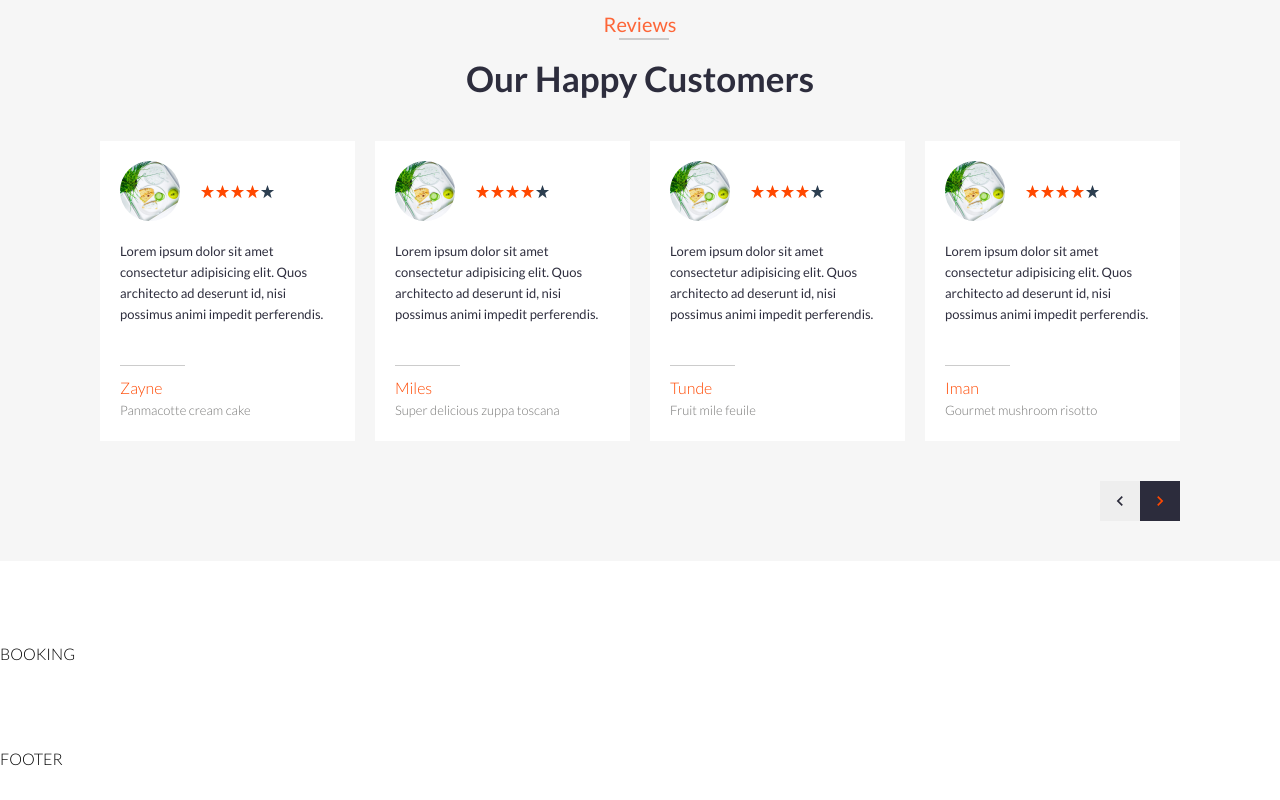
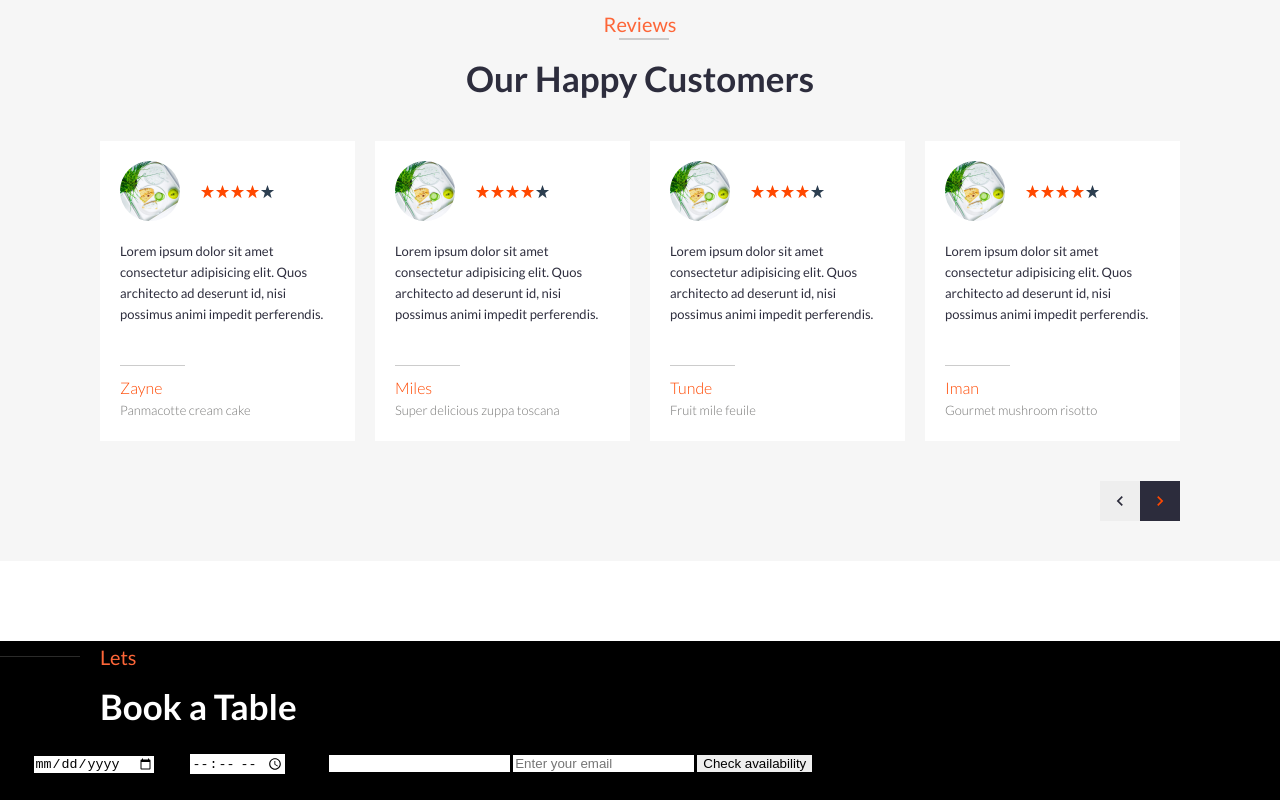
Before and after one commit to lamideolaniyan/qutori, a website built with webpack: page src/index.html in a window 1280 px wide. Shown: the part 3424-4224 px from the top of the page. Before the commit the page ends 4196 px from the top, so only its background shows below. Built offline with nearby package versions, Linux system fonts and the light colour scheme.

Commit message:
booking form markup

```diff
--- a/src/index.html
+++ b/src/index.html
@@ -714,8 +714,37 @@
       </div>
     </section>
 
-    <section class="booking">BOOKING</section>
+    <section class="footer-booking">
+      <section class="booking">
+        <div class="booking__header">
+          <div class="left-header--top">
+            <div class="line">&nbsp;</div>
+            <h3 class="h-small">lets</h3>
+          </div>
+          <h2 class="left-header--bottom h-large white">Book a Table</h2>
+        </div>
 
-    <footer class="footer">FOOTER</footer>
+        <form action="" class="booking__content">
+          <label for="booking-date">date</label>
+          <input type="date" name="booking-date" id="booking-date" />
+
+          <label for="booking-time">time</label>
+          <input type="time" name="booking-time" id="booking-time" />
+
+          <label for="booking-guests">guest</label>
+          <input type="number" name="booking-guests" id="booking-guests" />
+
+          <input
+            type="email"
+            name="booking-email"
+            id="booking-email"
+            placeholder="Enter your email"
+          />
+
+          <input type="submit" value="Check availability" />
+        </form>
+      </section>
+      <footer class="footer">FOOTER</footer>
+    </section>
   </body>
 </html>
--- a/src/sass/_booking.scss
+++ b/src/sass/_booking.scss
@@ -0,0 +1,3 @@
+.footer-booking {
+  background-color: rgba(#000, 1);
+}
--- a/src/sass/_layout.scss
+++ b/src/sass/_layout.scss
@@ -1,6 +1,6 @@
 .container {
   width: 100vw;
   display: grid;
-  grid-template-rows: repeat(8, min-content);
+  grid-template-rows: repeat(7, min-content);
   grid-row-gap: 8rem;
 }
--- a/src/sass/_utils.scss
+++ b/src/sass/_utils.scss
@@ -136,3 +136,8 @@
     }
   }
 }
+
+.white {
+  color: #fff;
+  text-transform: none;
+}
```
Also changed, not shown: dist/css/style.css.
